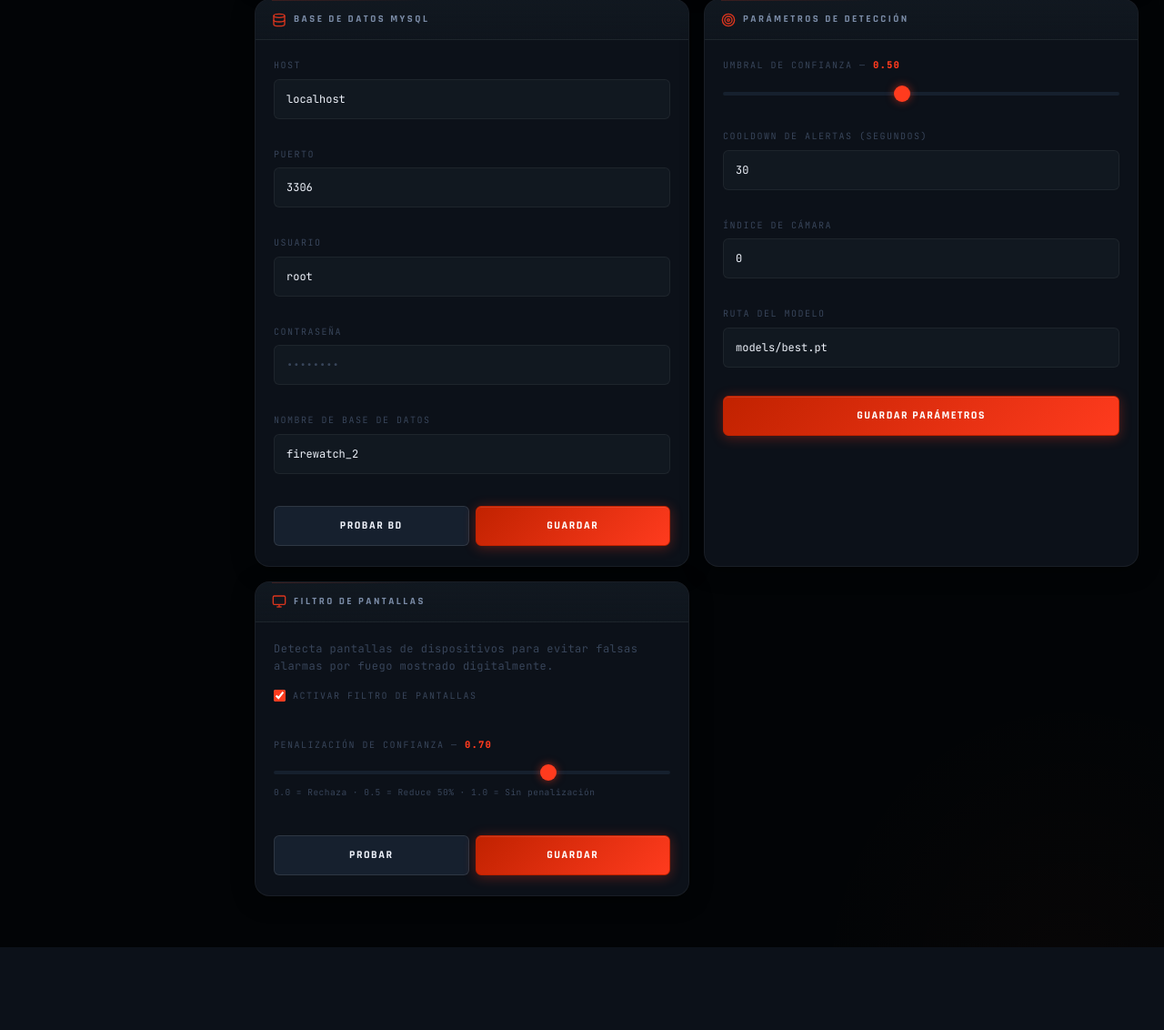
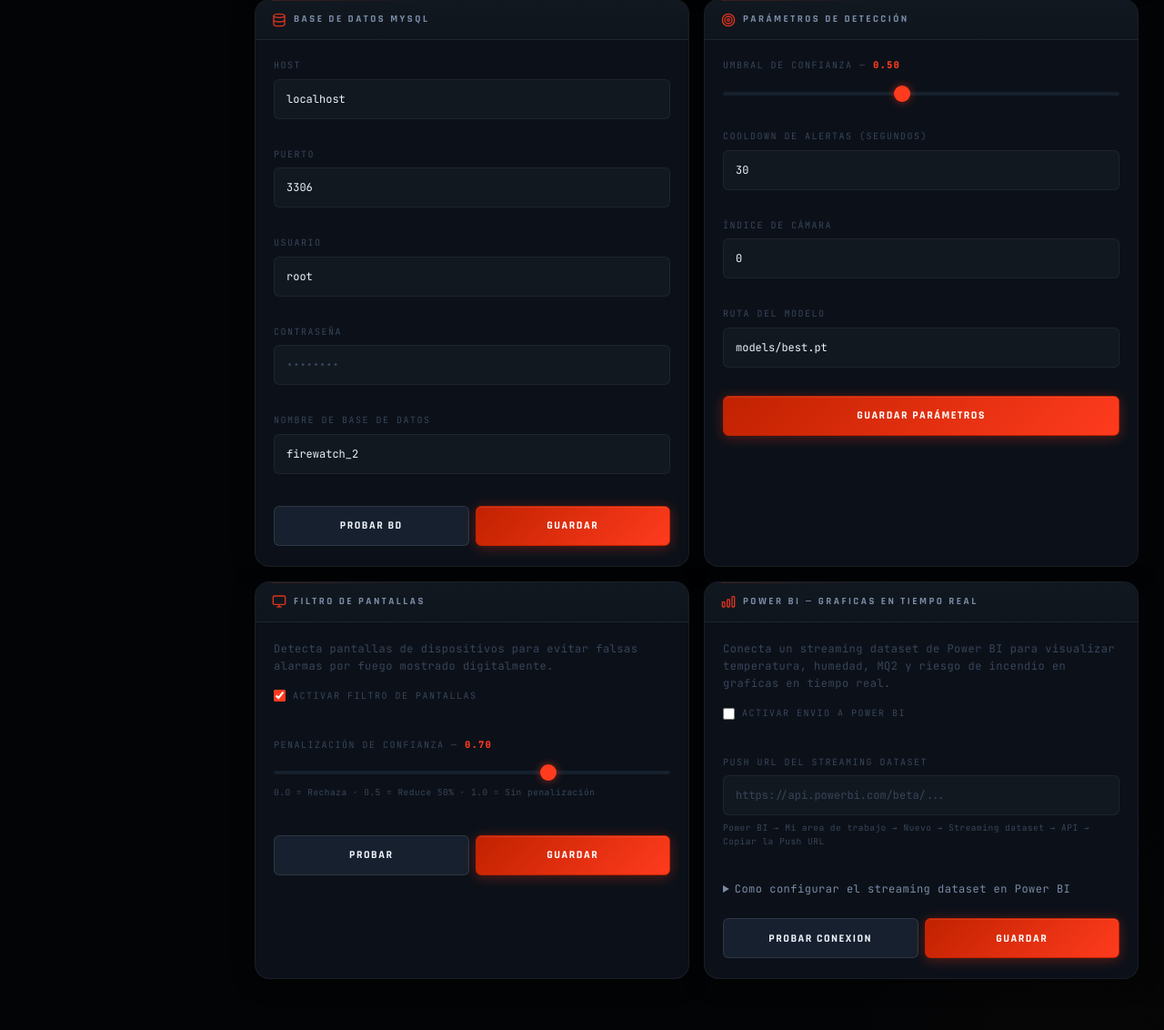
Before and after one commit to jeremyallen18/FireWatch, a Flask app: page /configuracion in a window 1280 px wide. Shown: the part 994-2126 px from the top of the page at 91% size. Before the commit the page ends 2035 px from the top, so only its background shows below. Run offline with Flask 3, Linux system fonts and the light colour scheme; data comes from the database, SQL or seed files in the repository; data that the repository does not hold is empty.

Commit message:
Add Power BI streaming dataset integration for real-time sensor visualization
Push ESP32 sensor data (temperature, humidity, MQ2, fire risk) to Power BI
streaming datasets via REST API. Includes config UI, test endpoint, and
async push to avoid blocking the HTTP response.

Co-Authored-By: Claude Opus 4.6 <noreply@anthropic.com>

```diff
--- a/routes/config.py
+++ b/routes/config.py
@@ -5,6 +5,7 @@ FireWatch - Rutas de configuracion
 from flask import Blueprint, jsonify, request
 
 from services import container
+from services import powerbi_service
 from services.config_service import get_all_public_settings, save_section_config, save_settings
 
 config_bp = Blueprint('config', __name__)
@@ -18,6 +19,10 @@ def api_get_config():
 @config_bp.route('/api/config/<path:section>', methods=['POST'])
 def api_save_config(section):
     data = request.json or {}
+
+    if section == 'powerbi':
+        return api_save_powerbi()
+
     result = save_section_config(section, data)
     status = 200 if result['success'] else 400
     return jsonify(result), status
@@ -58,3 +63,28 @@ def test_email():
 @config_bp.route('/api/test_db', methods=['POST'])
 def test_db():
     return jsonify(container.db_manager.test_connection())
+
+
+@config_bp.route('/api/test-powerbi', methods=['POST'])
+def api_test_powerbi():
+    """Envia un dato de prueba al streaming dataset de Power BI."""
+    return jsonify(powerbi_service.test_connection())
+
+
+def api_save_powerbi():
+    """Guarda la configuracion de Power BI."""
+    data = request.json or {}
+    push_url = (data.get('powerbi_push_url') or '').strip()
+    enabled = bool(data.get('powerbi_enabled', False))
+
+    if enabled and not push_url:
+        return jsonify({'success': False, 'message': 'La URL de Power BI es requerida'}), 400
+
+    if push_url and len(push_url) > 2048:
+        return jsonify({'success': False, 'message': 'La URL no puede exceder 2048 caracteres'}), 400
+
+    container.db_manager.save_setting('powerbi_push_url', push_url)
+    container.db_manager.save_setting('powerbi_enabled', str(enabled).lower())
+    powerbi_service.reload_config()
+
+    return jsonify({'success': True, 'message': 'Configuracion de Power BI guardada'})
--- a/static/js/settings.js
+++ b/static/js/settings.js
@@ -31,6 +31,11 @@ function loadSettings() {
       setValue('alert_cooldown',      cfg.alert_cooldown || 30);
       setValue('camera_source',       cfg.camera_source ?? 0);
       setValue('model_path',          cfg.model_path || 'models/best.pt');
+
+      // Power BI
+      const pbiCheckbox = document.getElementById('powerbi_enabled');
+      if (pbiCheckbox) pbiCheckbox.checked = (cfg.powerbi_enabled === 'true');
+      setValue('powerbi_push_url', cfg.powerbi_push_url);
 
       // Sincroniza el label del slider
       const slider = document.getElementById('detection_threshold');
@@ -227,6 +232,7 @@ function saveAll() {
   saveESP32();
   saveDB();
   saveDetectionSettings();
+  savePowerBI();
 }
 
 /* ── POST genérico para guardar configuración ───────────────── */
@@ -504,6 +510,40 @@ function saveScreenFilter() {
     .catch(() => showToast('Error de red', 'error'));
 }
 
+/* ═══════════════════════════════════════════════════════════════
+   POWER BI — STREAMING EN TIEMPO REAL
+═══════════════════════════════════════════════════════════════ */
+
+/* Guarda configuración de Power BI */
+function savePowerBI() {
+  const enabled = document.getElementById('powerbi_enabled').checked;
+  const pushUrl = getValue('powerbi_push_url') || '';
+
+  if (enabled && !pushUrl.trim()) {
+    showToast('La Push URL es requerida para activar Power BI', 'error');
+    return;
+  }
+
+  if (pushUrl && pushUrl.length > 2048) {
+    showToast('La URL no puede exceder 2048 caracteres', 'error');
+    return;
+  }
+
+  postSettings('/api/config/powerbi', {
+    powerbi_enabled:  enabled,
+    powerbi_push_url: pushUrl
+  }, 'Configuración de Power BI guardada');
+}
+
+/* Prueba conexión con Power BI */
+function testPowerBI() {
+  showToast('Enviando dato de prueba a Power BI...', 'info');
+  fetch('/api/test-powerbi', { method: 'POST' })
+    .then(r => r.json())
+    .then(d => showToast(d.message || (d.success ? 'OK' : 'Error'), d.success ? 'success' : 'error'))
+    .catch(() => showToast('Error al probar Power BI', 'error'));
+}
+
 /* Prueba el filtro de pantallas */
 function testScreenFilter() {
   showToast('Probando filtro de pantallas...', 'info');
--- a/templates/settings.html
+++ b/templates/settings.html
@@ -372,6 +372,85 @@
       </div>
     </section>
 
+    <!-- Power BI Streaming -->
+    <section class="card settings-card">
+      <div class="card-header">
+        <div style="display:flex;align-items:center;gap:8px;">
+          <svg class="settings-icon" width="16" height="16" viewBox="0 0 24 24" fill="none" stroke="var(--fire)" stroke-width="2">
+            <rect x="2" y="13" width="4" height="8" rx="1"/>
+            <rect x="10" y="9" width="4" height="12" rx="1"/>
+            <rect x="18" y="4" width="4" height="17" rx="1"/>
+          </svg>
+          <span class="card-title">Power BI — Graficas en Tiempo Real</span>
+        </div>
+      </div>
+      <div class="settings-body">
+        <p style="font-size:12px;color:var(--text-dim);font-family:var(--font-mono);letter-spacing:0.5px;line-height:1.6;">
+          Conecta un streaming dataset de Power BI para visualizar temperatura, humedad, MQ2 y riesgo de incendio en graficas en tiempo real.
+        </p>
+
+        <div class="field-group">
+          <label class="field-label" style="display:flex;align-items:center;gap:8px;cursor:pointer;">
+            <input type="checkbox" id="powerbi_enabled" style="cursor:pointer;accent-color:var(--fire);">
+            <span>Activar envio a Power BI</span>
+          </label>
+        </div>
+
+        <div class="field-group">
+          <label class="field-label" for="powerbi_push_url">Push URL del Streaming Dataset</label>
+          <input type="url" class="field-input" id="powerbi_push_url"
+                 placeholder="https://api.powerbi.com/beta/...">
+          <small style="color:var(--text-dim);display:block;margin-top:6px;font-family:var(--font-mono);font-size:9.5px;letter-spacing:0.5px;line-height:1.6;">
+            Power BI &rarr; Mi area de trabajo &rarr; Nuevo &rarr; Streaming dataset &rarr; API &rarr; Copiar la Push URL
+          </small>
+        </div>
+
+        <!-- Instrucciones colapsables -->
+        <details style="margin-top:4px;">
+          <summary style="cursor:pointer;font-size:12px;color:var(--text-secondary);font-family:var(--font-mono);letter-spacing:0.5px;">
+            Como configurar el streaming dataset en Power BI
+          </summary>
+          <div style="background:var(--bg-raised);border:1px solid var(--border);border-radius:var(--radius);padding:10px 12px;margin-top:6px;">
+            <ol style="font-size:11px;color:var(--text-secondary);line-height:1.8;padding-left:16px;margin:0;">
+              <li>Abre <strong>app.powerbi.com</strong></li>
+              <li>Ve a <strong>Mi area de trabajo</strong></li>
+              <li>Clic en <strong>+ Nuevo</strong> &rarr; <strong>Streaming dataset</strong></li>
+              <li>Selecciona <strong>API</strong> y clic en <strong>Siguiente</strong></li>
+              <li>Nombra el dataset (ej: <em>FireWatch Sensores</em>)</li>
+              <li>Agrega estos campos exactos:</li>
+            </ol>
+            <table style="width:100%;border-collapse:collapse;margin:8px 0;font-family:var(--font-mono);font-size:10px;">
+              <thead>
+                <tr style="background:var(--bg);border-bottom:1px solid var(--border);">
+                  <th style="padding:5px 8px;text-align:left;color:var(--text-dim);">Campo</th>
+                  <th style="padding:5px 8px;text-align:left;color:var(--text-dim);">Tipo</th>
+                </tr>
+              </thead>
+              <tbody>
+                <tr><td style="padding:4px 8px;">timestamp</td><td style="padding:4px 8px;">DateTime</td></tr>
+                <tr><td style="padding:4px 8px;">temperature</td><td style="padding:4px 8px;">Number</td></tr>
+                <tr><td style="padding:4px 8px;">humidity</td><td style="padding:4px 8px;">Number</td></tr>
+                <tr><td style="padding:4px 8px;">mq2_value</td><td style="padding:4px 8px;">Number</td></tr>
+                <tr><td style="padding:4px 8px;">risk_level</td><td style="padding:4px 8px;">Text</td></tr>
+                <tr><td style="padding:4px 8px;">risk_score</td><td style="padding:4px 8px;">Number</td></tr>
+              </tbody>
+            </table>
+            <ol start="7" style="font-size:11px;color:var(--text-secondary);line-height:1.8;padding-left:16px;margin:0;">
+              <li>Activa <strong>Analisis de datos historicos</strong></li>
+              <li>Clic en <strong>Crear</strong></li>
+              <li>Copia la <strong>Push URL</strong> y pegala arriba</li>
+              <li>Crea un <strong>Dashboard</strong> y agrega tiles con el streaming dataset</li>
+            </ol>
+          </div>
+        </details>
+
+        <div style="display:flex;gap:7px;margin-top:8px;">
+          <button class="btn btn-secondary" style="flex:1" onclick="testPowerBI()">Probar conexion</button>
+          <button class="btn btn-primary" style="flex:1" onclick="savePowerBI()">Guardar</button>
+        </div>
+      </div>
+    </section>
+
   </div><!-- /.settings-grid -->
 </main>
 
```
Also changed, not shown: services/powerbi_service.py (added, +120 -0 lines), services/sensor_service.py (+7 -0 lines), 1 other file.
